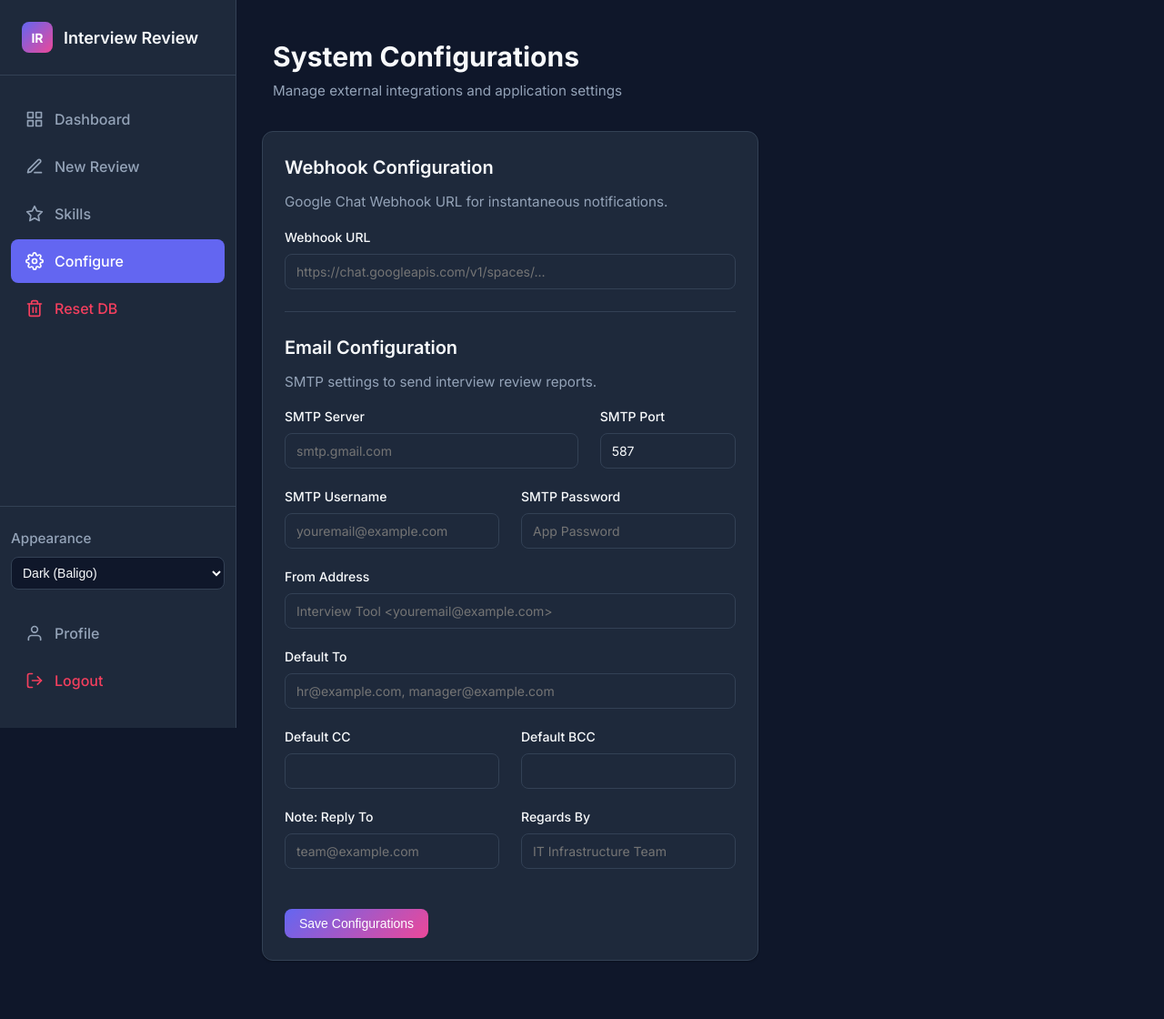
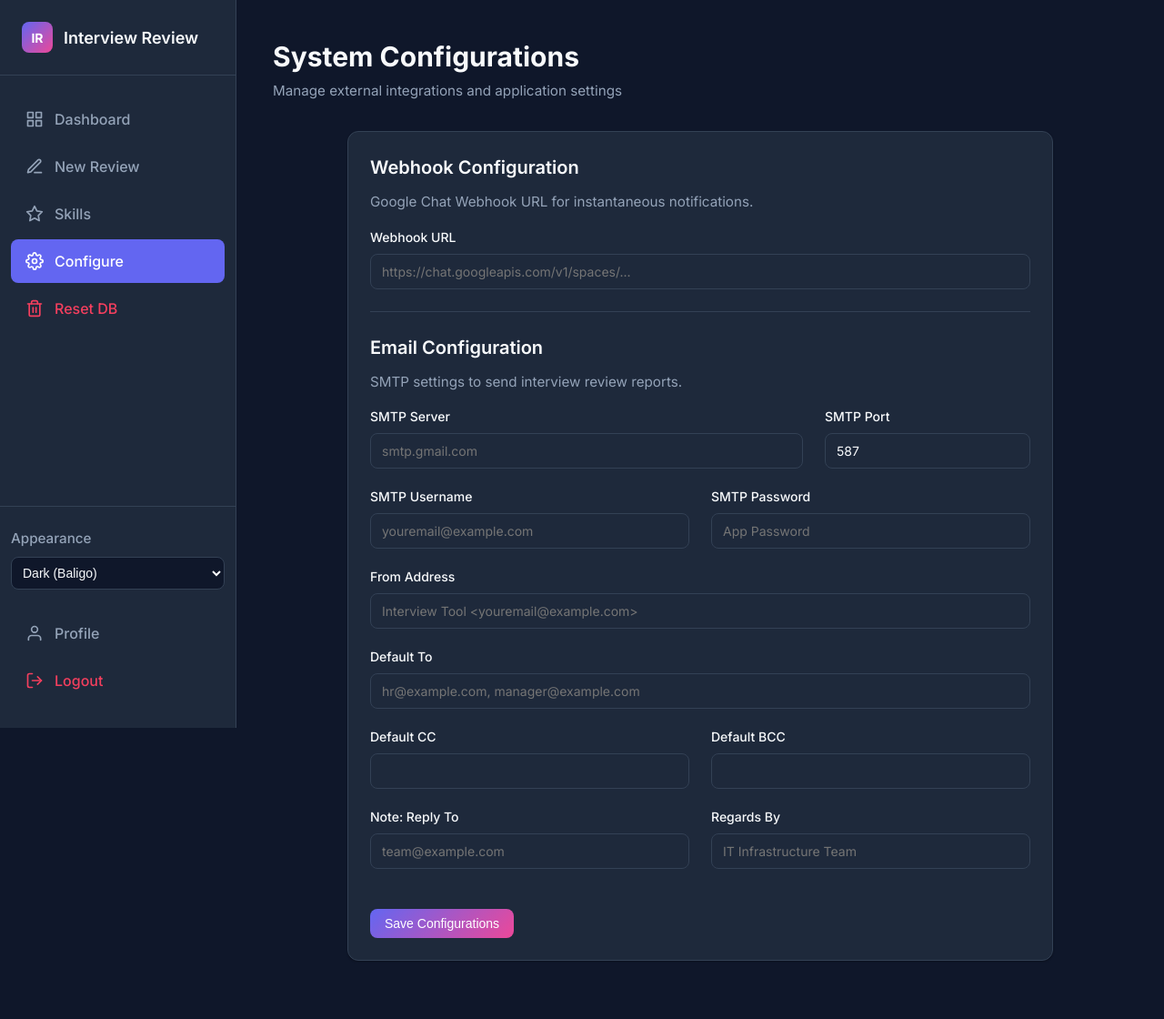
Before and after one commit to ajay-kq/Interview-review-submission-app, a Flask app: page /configurations in a window 1280 px wide. Shown: the whole page at 91% size. Run offline with Flask 3, Linux system fonts and the light colour scheme; the visitor is signed in with stand-in values (Sample User, id 1); data that the repository does not hold is empty; some libraries are stand-ins or nearby versions.

Commit message:
Fix Sidebar layout, include app.js, and resolve Reset DB unresponsiveness

```diff
--- a/static/app.js
+++ b/static/app.js
@@ -7,8 +7,10 @@ document.addEventListener('DOMContentLoaded', () => {
           e.preventDefault();
           const targetId = btn.getAttribute('data-target');
           const targetElem = document.getElementById(targetId);
-          const candidateName = document.getElementById('candidate_name')?.value || '';
-          const position = document.getElementById('position')?.value || '';
+          const candidateNameElem = document.getElementById('candidate_name');
+          const candidateName = candidateNameElem ? candidateNameElem.value : '';
+          const positionElem = document.getElementById('position');
+          const position = positionElem ? positionElem.value : '';
 
           const csrfToken = document.getElementById('csrf_token') ? document.getElementById('csrf_token').value : '';
 
@@ -61,7 +63,8 @@ document.addEventListener('DOMContentLoaded', () => {
   const starContainers = document.querySelectorAll('.stars');
   starContainers.forEach(container => {
       const stars = container.querySelectorAll('.star');
-      const key = stars[0]?.getAttribute('data-key');
+      const firstStar = stars[0];
+      const key = firstStar ? firstStar.getAttribute('data-key') : null;
       const hiddenInput = document.getElementById(key + '_rating_val');
 
       stars.forEach(star => {
@@ -129,8 +132,8 @@ document.addEventListener('DOMContentLoaded', () => {
       adminPasswordModal.value = '';
     };
 
-    closeResetModal?.addEventListener('click', hideModal);
-    cancelReset?.addEventListener('click', hideModal);
+    if (closeResetModal) closeResetModal.addEventListener('click', hideModal);
+    if (cancelReset) cancelReset.addEventListener('click', hideModal);
 
     window.addEventListener('click', (e) => {
       if (e.target === resetModal) hideModal();
--- a/static/style.css
+++ b/static/style.css
@@ -70,6 +70,8 @@ body {
   display: flex;
   flex-direction: column;
   position: fixed;
+  left: 0;
+  top: 0;
   height: 100vh;
   z-index: 40;
   transition: transform 0.3s ease-in-out;
@@ -148,17 +150,18 @@ body {
 .main-content {
   flex-grow: 1;
   margin-left: 0;
+  min-height: 100vh;
   padding: 1.5rem;
   max-width: 100%;
   transition: margin-left 0.3s ease-in-out;
-  width: 100vw;
+  width: 100%;
 }
 
 @media (min-width: 1024px) {
   .main-content {
     margin-left: 260px;
     padding: 2.5rem;
-    max-width: calc(100vw - 260px);
+    max-width: calc(100% - 260px);
   }
 }
 
@@ -317,13 +320,16 @@ label { display: block; font-weight: 500; font-size: 0.875rem; margin-bottom: 0.
 
 /* Form Grid */
 .row { display: flex; flex-wrap: wrap; margin: 0 -0.75rem; }
-.col-md-6, .col-md-4, .col-md-8, .col-md-5, .col-md-7 { padding: 0 0.75rem; width: 100%; }
+.justify-content-center { justify-content: center; }
+.col-md-10, .col-md-6, .col-md-4, .col-md-8, .col-md-5, .col-md-7 { padding: 0 0.75rem; width: 100%; }
+.mx-auto { margin-left: auto !important; margin-right: auto !important; }
 @media (min-width: 768px) {
   .col-md-6 { width: 50%; }
   .col-md-4 { width: 33.333333%; }
   .col-md-8 { width: 66.666667%; }
   .col-md-5 { width: 41.666667%; }
   .col-md-7 { width: 58.333333%; }
+  .col-md-10 { width: 83.333333%; }
 }
 
 .flex-between { display: flex; justify-content: space-between; align-items: center; }
--- a/templates/base.html
+++ b/templates/base.html
@@ -135,5 +135,6 @@
   {% endif %}
 
   {% block extra_js %}{% endblock %}
+  <script src="{{ url_for('static', filename='app.js') }}"></script>
 </body>
 </html>
--- a/templates/configurations.html
+++ b/templates/configurations.html
@@ -5,7 +5,7 @@
 {% block page_subtitle %}Manage external integrations and application settings{% endblock %}
 
 {% block content %}
-<div class="row">
+<div class="row justify-content-center">
   <div class="col-md-10 mx-auto" style="max-width: 800px;">
     <div class="card">
       <form method="post" action="/configurations" class="standard-form">
```
